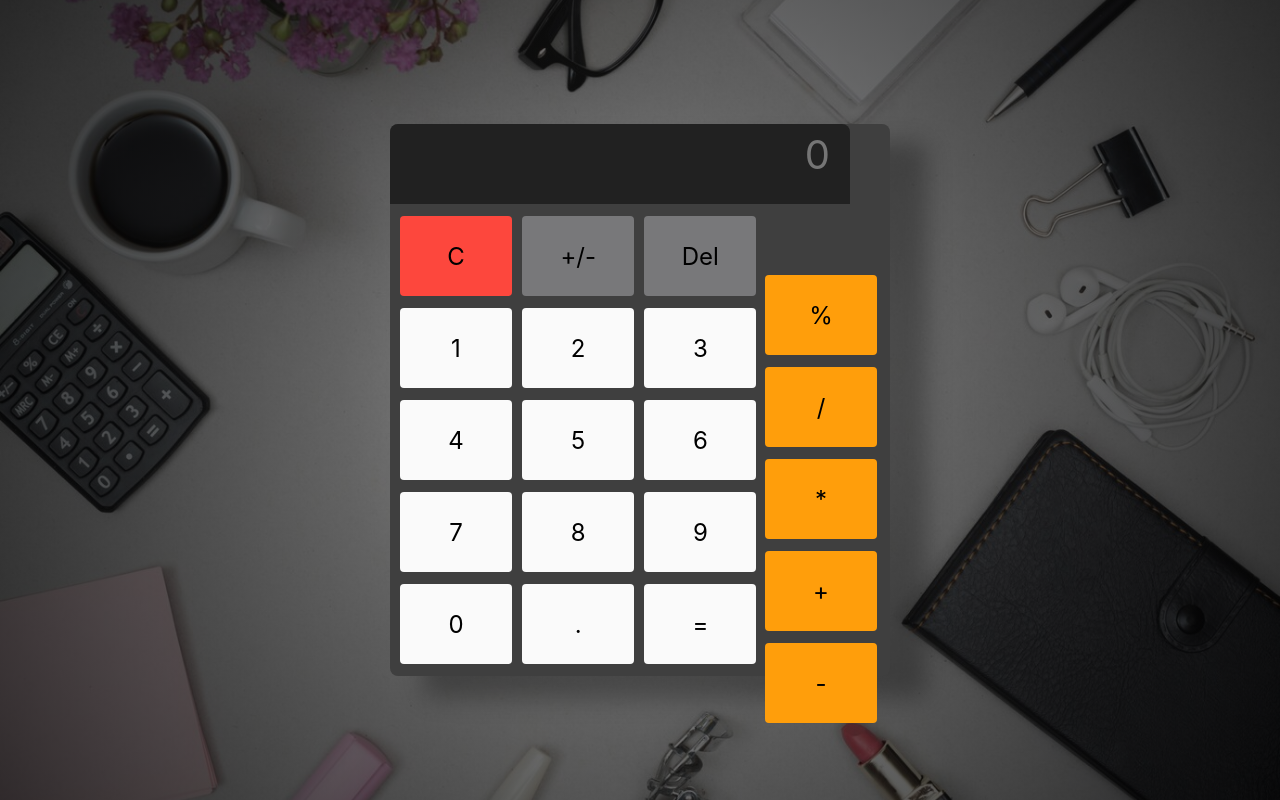
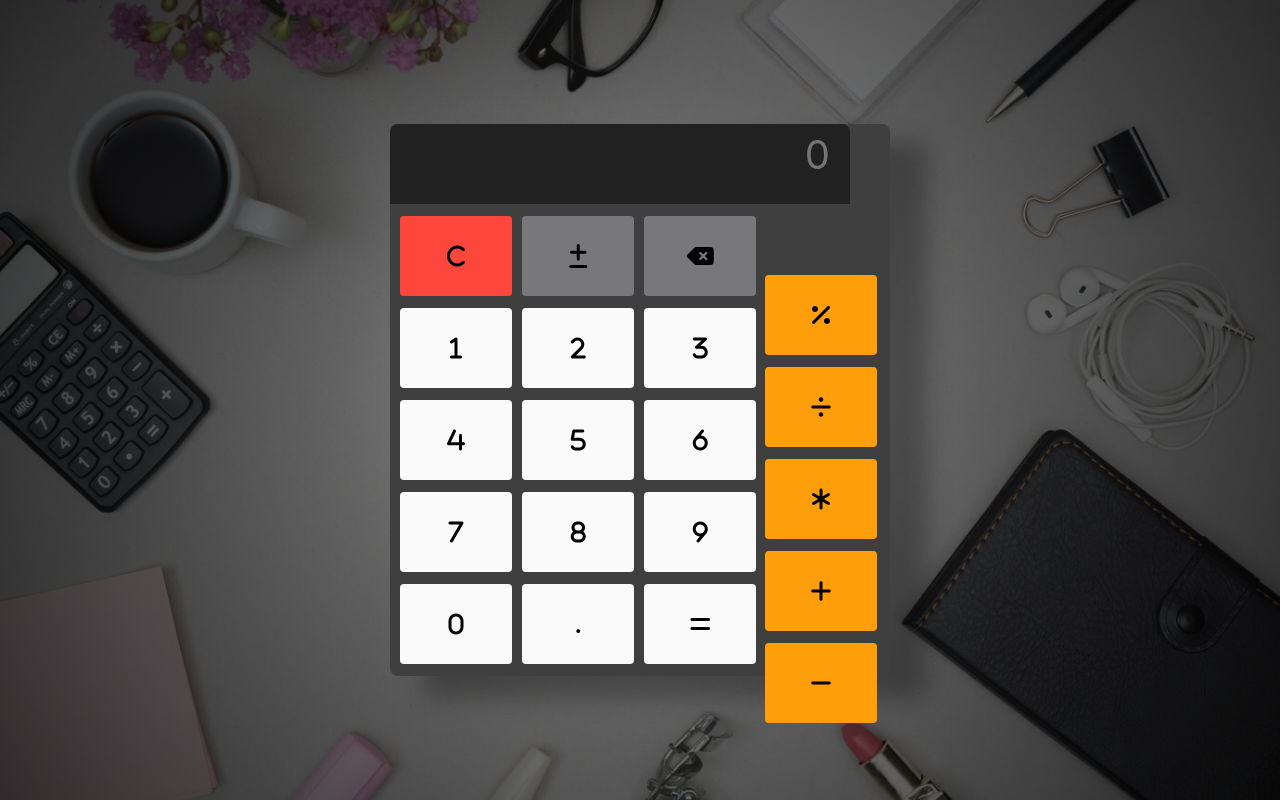
Before and after one commit to Willian1661/calculate_project, a website built with webpack: page src/pages/index.html in a window 1280 px wide. Built offline with nearby package versions, Linux system fonts and the light colour scheme.

Commit message:
added buttons icon

```diff
--- a/src/assets/javascript/main.js
+++ b/src/assets/javascript/main.js
@@ -5,4 +5,4 @@ const visorInteractor = require("../../services/visor-interactor")
 
 document.querySelector("body").insertAdjacentHTML("afterbegin",calculator("calculator"));
 document.querySelectorAll("#calculator button")
-.forEach(button => button.addEventListener("click", () => calculatorProcess(button.innerText,visorInteractor)))
+.forEach(button => button.addEventListener("click", () => calculatorProcess(button.firstChild.dataset.value,visorInteractor)))
--- a/src/components/calculator.js
+++ b/src/components/calculator.js
@@ -3,27 +3,27 @@ const buttonsGroup = require("./buttons-group");
 
 function calculator(id) {
 	const buttonsTop = buttonsGroup("buttons-top", [
-		button("C"),
-		button("+/-"),
-		button("Del")
+		button(`<i class="fa-solid fa-c" data-value="C"></i>`),
+		button(`<i class="fa-solid fa-plus-minus" data-value="+/-"></i>`),
+		button(`<i class="fa-solid fa-delete-left" data-value="D"></i>`)
 	]);
 	const buttonsMiddle = buttonsGroup("buttons-middle",[
-		button("1"), button("2"),button("3"),
-		button("4"), button("5"),button("6"),
-		button("7"), button("8"),button("9"),
+		button(`<i class="fa-solid fa-1" data-value="1"></i>`), button(`<i class="fa-solid fa-2" data-value="2"></i>`),button(`<i class="fa-solid fa-3" data-value="3"></i>`),
+		button(`<i class="fa-solid fa-4" data-value="2"></i>`), button(`<i class="fa-solid fa-5" data-value="5"></i>`),button(`<i class="fa-solid fa-6" data-value="6"></i>`),
+		button(`<i class="fa-solid fa-7" data-value="3"></i>`), button(`<i class="fa-solid fa-8" data-value="8"></i>`),button(`<i class="fa-solid fa-9" data-value="9"></i>`),
 	]);
 	const buttonsRight = buttonsGroup("buttons-right",[
-		button("%"),
-		button("/"),
-		button("*"),
-		button("+"),
-		button("-"),
+		button(`<i class="fa-solid fa-percent" data-value="%"></i>`),
+		button(`<i class="fa-solid fa-divide" data-value="/"></i>`),
+		button(`<i class="fa-solid fa-asterisk" data-value="*"></i>`),
+		button(`<i class="fa-solid fa-plus" data-value="+"></i>`),
+		button(`<i class="fa-solid fa-minus" data-value="-"></i>`),
 	]);
 
 	const buttonsBottom = buttonsGroup("buttons-bottom",[
-		button("0"),
-		button("."),
-		button("="),
+		button(`<i class="fa-solid fa-0" data-value="0"></i>`),
+		button(`<i class="fa-solid fa-period" data-value=".">.</i>`),
+		button(`<i class="fa-solid fa-equals" data-value="="></i>`),
 	]);
 	return`
     <div id="${id}">
--- a/src/pages/index.html
+++ b/src/pages/index.html
@@ -5,6 +5,7 @@
     <meta charset="UTF-8">
     <meta http-equiv="X-UA-Compatible" content="IE=edge">
     <meta name="viewport" content="width=device-width, initial-scale=1.0">
+    <script src="https://kit.fontawesome.com/508e66796c.js" crossorigin="anonymous"></script>
     <title>Calculator </title>
 </head>
 
--- a/src/services/calculator-process.js
+++ b/src/services/calculator-process.js
@@ -40,8 +40,8 @@ function calculatorProcess(content,visor) {
 		memory = String(eval((memory[0])*-1));
 	}
 
-	if (memory.includes("Del")) {
-		memory = memory.slice(0,-(memory.length - 1));
+	if (memory.includes("D")) {
+		memory = memory.slice(0,-2);
 	}
 
 	visor(memory);
```
Also changed, not shown: test/components/calculator-process.test.js (+1 -1 lines), 1 other file.
